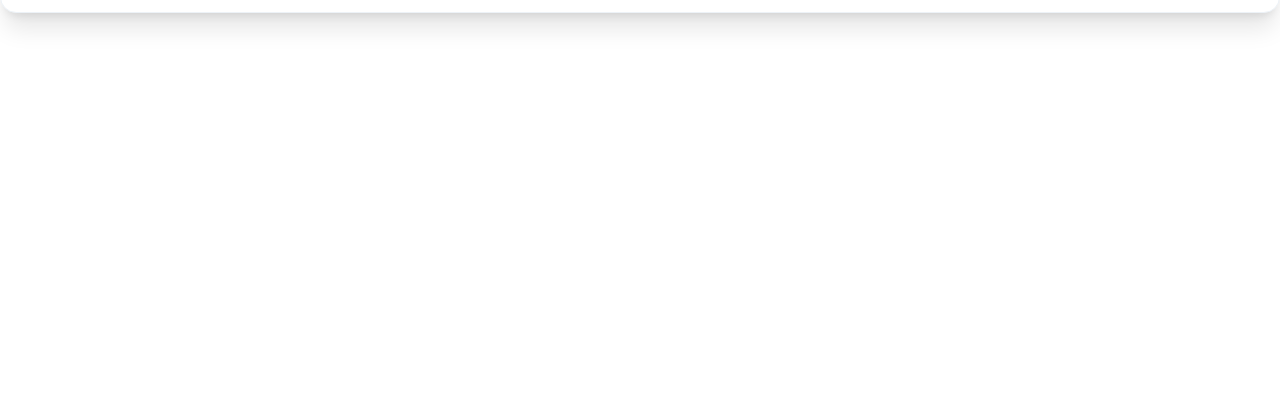
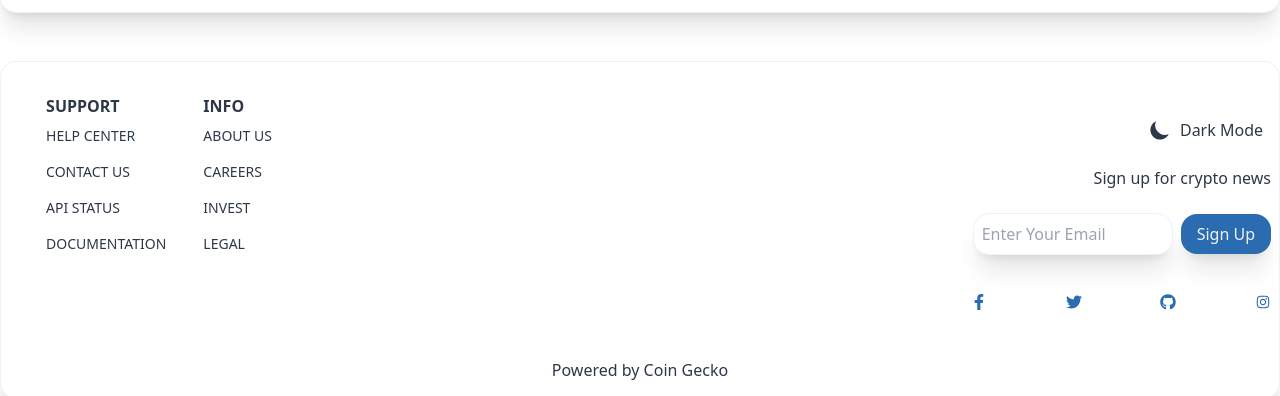
Before and after one commit to sayanthcp/crypto-currency-app, a React (Vite) app: page /coin/1 in a window 1280 px wide. Shown: the part 629-1025 px from the top of the page. Before the commit the page ends 800 px from the top, so only its background shows below. Built offline with nearby package versions, Linux system fonts and the light colour scheme; no server answers.

Commit message:
added a footer component

```diff
--- a/src/App.jsx
+++ b/src/App.jsx
@@ -9,6 +9,7 @@
 import Signup from './routes/Signup'
 import Account from './routes/Account'
 import CoinPage from './routes/CoinPage'
+import Footer from './components/Footer'
 
 
 function App() {
@@ -36,6 +37,7 @@
             <Route path=':coinId'/>
           </Route>
         </Routes>
+        <Footer />
     </ThemeProvider>
   )
 }
--- /dev/null
+++ b/src/components/Footer.jsx
@@ -0,0 +1,58 @@
+import React from 'react'
+import {FaFacebookF,FaTwitter,FaGithub} from 'react-icons/fa'
+import {AiOutlineInstagram} from 'react-icons/ai'
+import ThemeToggle from './ThemeToggle'
+
+const Footer = () => {
+  return (
+    <div className='rounded-div mt-8 pt-8 text-primary'>
+      <div className='grid md:grid-cols-2'>
+        <div className='flex justify-evenly w-full md:max-w-[300px] uppercase'>
+          <div>
+            <h2 className='font-bold'>Support</h2>
+              <ul>
+                <li className='text-sm py-2'>Help Center</li>
+                <li className='text-sm py-2'>Contact Us</li>
+                <li className='text-sm py-2'>API Status</li>
+                <li className='text-sm py-2'>Documentation</li>
+              </ul>
+          </div>
+          <div>
+            <h2 className='font-bold'>Info</h2>
+            <ul>
+                <li className='text-sm py-2'>About Us</li>
+                <li className='text-sm py-2'>Careers</li>
+                <li className='text-sm py-2'>Invest</li>
+                <li className='text-sm py-2'>Legal</li>
+            </ul>
+          </div>
+        </div>
+        <div className='text-right'>
+          <div className='w-full flex justify-end'>
+            <div className='w-full md:w-[300px] py-4 relative'>
+              <div className='flex justify-center md:justify-end py-4 md:py-0 md:pb-4'>
+                <ThemeToggle />
+              </div>
+              <p className='text-center md:text-right'>Sign up for crypto news</p>
+              <div className='py-4'>
+                <form>
+                  <input className='bg-primary border border-input p-2 mr-2 w-full shadow-xl rounded-2xl md:w-[200px]' type="text" placeholder='Enter Your Email' />
+                  <button className='bg-button text-btnText px-4 p-2 w-full rounded-2xl shadow-xl md:w-auto my-2'>Sign Up</button>
+                </form>
+              </div>
+              <div className='flex justify-between py-4 text-accent'>
+                <FaFacebookF />
+                <FaTwitter />
+                <FaGithub />
+                <AiOutlineInstagram />
+              </div>
+            </div>
+          </div>
+        </div>
+      </div>
+      <p className='text-center py-4'>Powered by Coin Gecko</p>
+    </div>
+  )
+}
+
+export default Footer
--- a/src/components/NavBar.jsx
+++ b/src/components/NavBar.jsx
@@ -35,7 +35,7 @@
         <div className={
             nav ? 'md:hidden absolute left-0 top-20 flex flex-col justify-between items-center w-full h-[90%] bg-primary ease-in duration-300 z-10'
                 : 'absolute left-[-100%] top-20 flex flex-col justify-between items-center w-full h-[90%] ease-in duration-300'
-        }>
+         }>
             <ul className='w-full p-4'>
                 <li className='border-b p-6'>
                     <Link to='/'>Home</Link>
--- a/src/components/Trending.jsx
+++ b/src/components/Trending.jsx
@@ -9,6 +9,7 @@
 
   useState(()=> {
 axios.get(url).then((res)=> {
+  console.log(res.data.coins);
   setTrending(res.data.coins)
 })
   },[])
```
